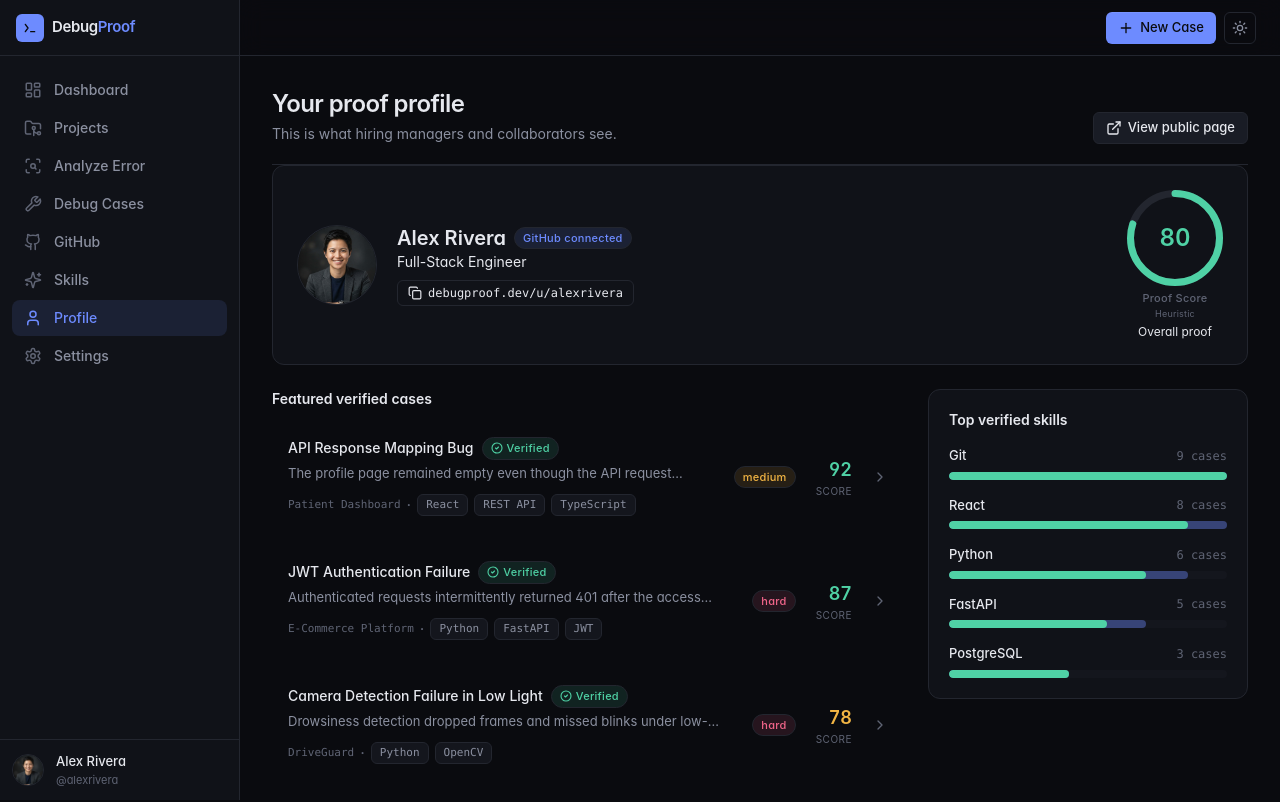
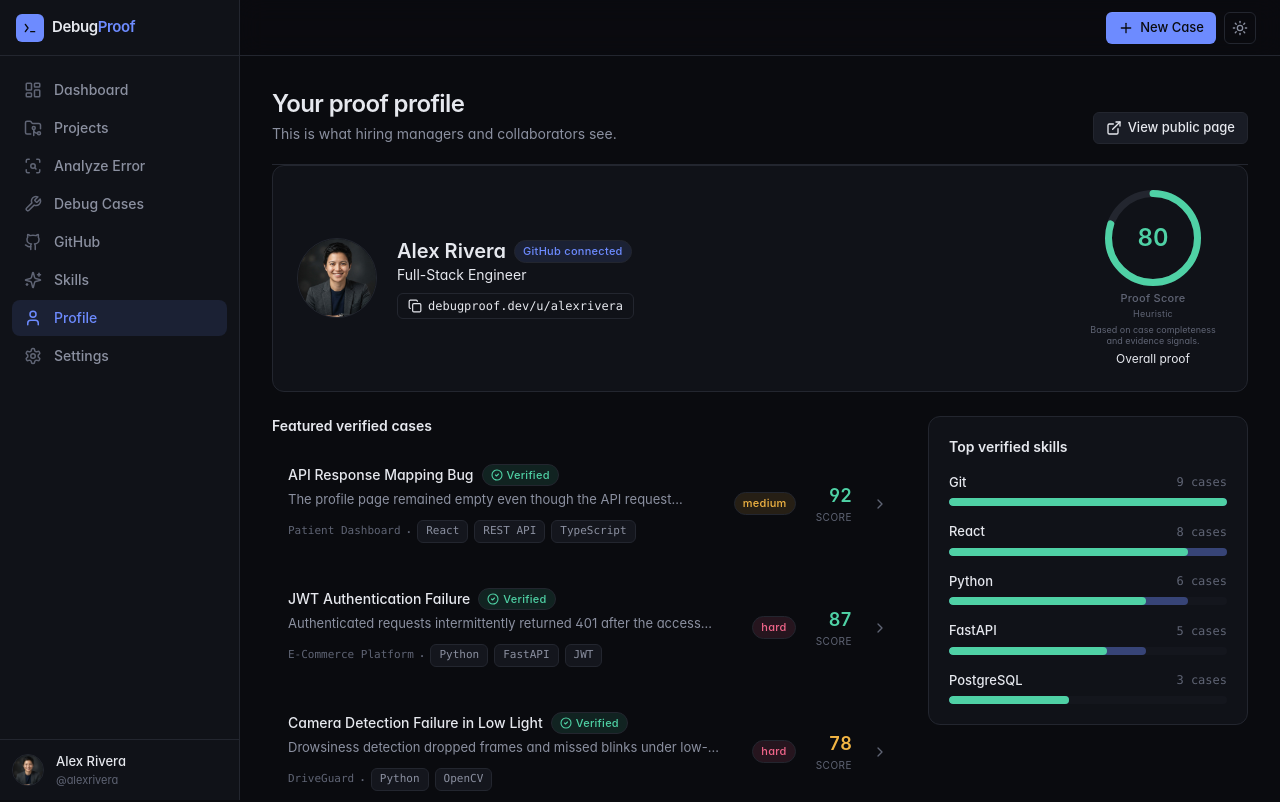
Before and after one commit to Sowmyaindugu1505/debugproof, a React (Vite) app: page /profile in a window 1280 px wide. Shown: the top 802 px of the page. Built offline with nearby package versions, Linux system fonts and the light colour scheme.

Commit message:
ui: explain proof score heuristic

```diff
--- a/src/components/shared/ProofScore.tsx
+++ b/src/components/shared/ProofScore.tsx
@@ -68,6 +68,9 @@ export function ProofScore({
           <span className="text-[9px] tracking-wide text-muted-2">
             Heuristic
           </span>
+          <span className="mt-1 max-w-[140px] text-center text-[9px] leading-tight text-muted-2">
+            Based on case completeness and evidence signals.
+          </span>
         </div>
       )}
     </div>
```
